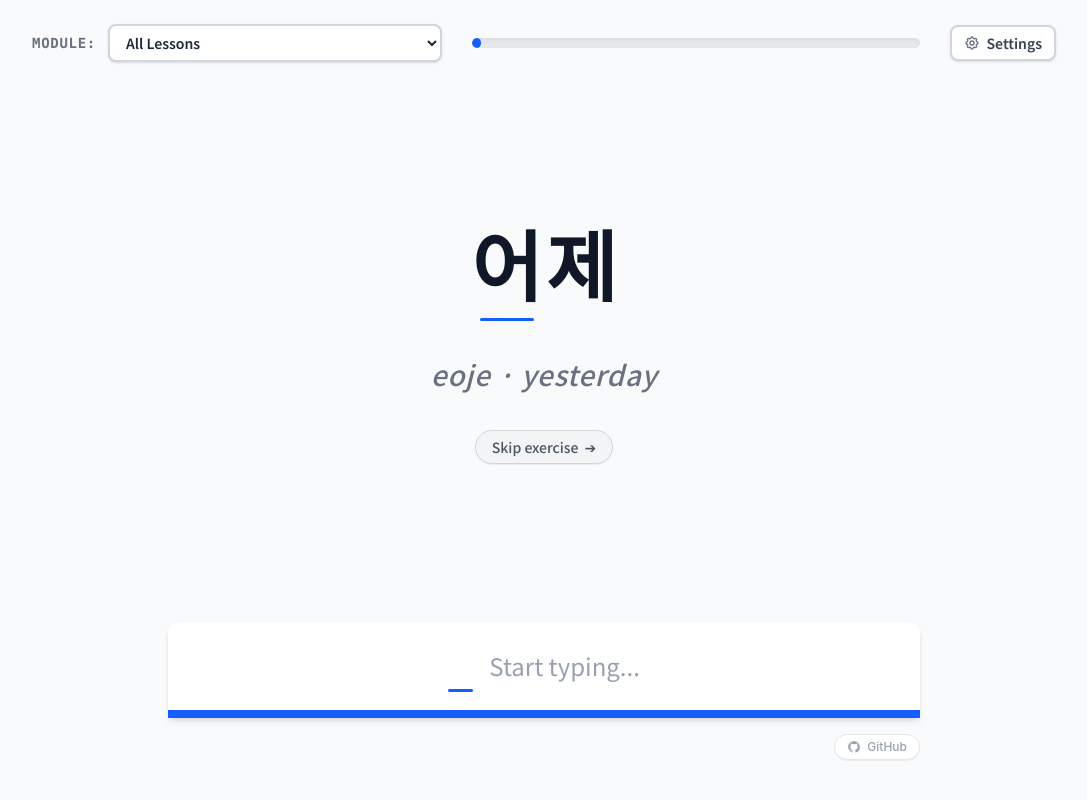
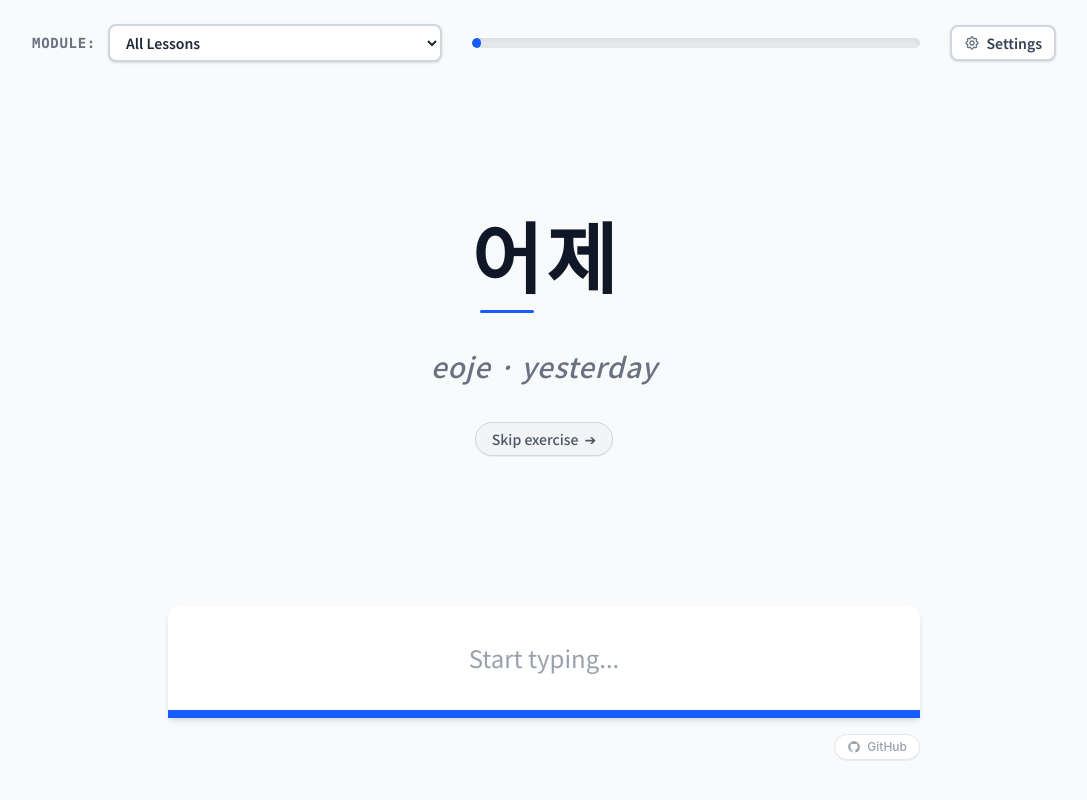
Before and after one commit to dyoo/korean-typing-tutor, a Svelte app: page / in a window 1280 px wide. Shown: the whole page, without its empty margins (96-1183 px from the left). Built offline with nearby package versions, Linux system fonts and the light colour scheme.

Commit message:
Hide cursor in input box prior to starting typing

```diff
--- a/src/App.svelte
+++ b/src/App.svelte
@@ -242,7 +242,7 @@
   </div>
 
   <div class="w-full max-w-5xl flex flex-col items-center justify-center my-auto py-4 px-2 overflow-hidden">
-    <div class="relative flex flex-wrap break-keep justify-center gap-y-4 font-bold tracking-normal text-center select-text max-w-full {currentItem.target.length > 30 ? 'text-paragraph' : (currentItem.target.length > 6 ? 'text-longsentence' : 'text-giant')}">
+    <div class="relative flex flex-wrap break-keep justify-center gap-y-4 font-bold tracking-normal text-center select-text max-w-full text-giant">
       {#each currentItem.target.split('') as char, i}
         {@const isError = errors.find(e => e.index === i)?.isError ?? false}
         {@const isCurrent = (i === activeTargetCursorIndex && !isCompleted)}
@@ -286,27 +286,15 @@
   </div>
 
   <div class="w-full max-w-3xl flex flex-col items-center pb-4 shrink-0 px-2">
-    <div class="w-full h-20 md:h-24 relative flex justify-center items-center bg-white dark:bg-gray-800 border-b-8 border-gray-300 dark:border-gray-700 focus-within:border-blue-600 dark:focus-within:border-blue-500 font-bold shadow-md rounded-t-xl px-4 overflow-hidden">
+    <div class="w-full h-24 md:h-28 relative flex justify-center items-center bg-white dark:bg-gray-800 border-b-8 border-gray-300 dark:border-gray-700 focus-within:border-blue-600 dark:focus-within:border-blue-500 font-bold shadow-md rounded-t-xl px-4 overflow-hidden">
       {#if userInput.length === 0}
-        <div class="flex flex-nowrap items-center justify-center whitespace-nowrap overflow-hidden max-w-full gap-2 {currentItem.target.length > 30 ? 'text-lg md:text-xl' : (currentItem.target.length > 12 ? 'text-xl md:text-2xl' : 'text-2xl md:text-4xl')} font-bold">
-          {#if isCompleted}
-            <span class="text-xl md:text-2xl text-gray-400 dark:text-gray-500 font-normal text-center whitespace-nowrap">
-              Press Enter or Space for next word
-            </span>
-          {:else}
-            <span class="relative inline-flex flex-col items-center pb-2 pt-1 min-w-[0.7em]">
-              <span class="opacity-0 select-none">&nbsp;</span>
-              <span class="absolute bottom-0 h-[3px] w-[0.7em] bg-blue-600 dark:bg-blue-500 rounded-full"></span>
-            </span>
-            <span class="text-xl md:text-2xl text-gray-400 dark:text-gray-500 font-normal ml-2 select-none whitespace-nowrap">
-              Start typing...
-            </span>
-          {/if}
-        </div>
+        <span class="text-xl md:text-2xl text-gray-400 dark:text-gray-500 font-normal text-center whitespace-nowrap select-none">
+          {isCompleted ? "Press Enter or Space for next word" : "Start typing..."}
+        </span>
       {:else}
         <div
           bind:this={inputContainerElement}
-          class="flex flex-nowrap items-center whitespace-nowrap max-w-full overflow-x-auto [scrollbar-width:none] [-ms-overflow-style:none] [&::-webkit-scrollbar]:hidden {currentItem.target.length > 35 ? 'text-sm md:text-base' : (currentItem.target.length > 20 ? 'text-base md:text-xl' : (currentItem.target.length > 10 ? 'text-xl md:text-2xl' : 'text-2xl md:text-4xl'))} font-bold"
+          class="flex flex-nowrap items-center whitespace-nowrap max-w-full overflow-x-auto [scrollbar-width:none] [-ms-overflow-style:none] [&::-webkit-scrollbar]:hidden text-giant font-bold"
         >
           {#each userInput.split('') as char, i}
             {@const isError = errors.find(e => e.index === i)?.isError ?? false}
```
